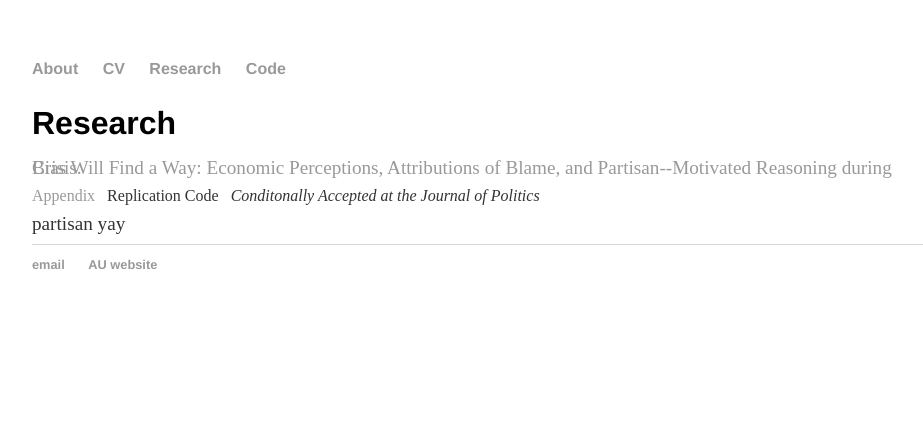
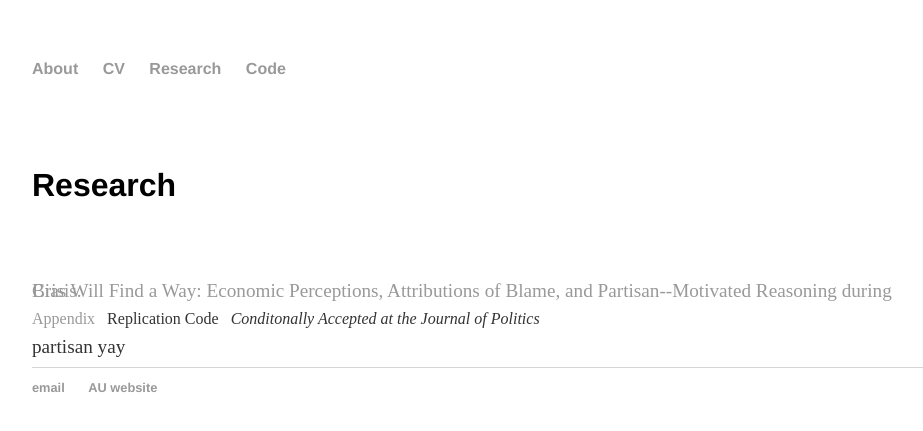
Before and after one commit to mbisgaard/mbisgaard.github.io, a Jekyll site: the page built from research/index.html, in a window 1280 px wide. Shown: the top 431 px of the page, without its empty margins (160-1083 px from the left). Built offline with Jekyll 4.4.1, drawn with Linux system fonts in a browser that asks for light colours.

Commit message:
Update main.css

```diff
--- a/css/main.css
+++ b/css/main.css
@@ -25,6 +25,7 @@ h1 {
 }
 h2 {
     font-size: 2em;
+    line-height: 5em;
     font-family:'Helvetica', 'Arial', 'Sans-Serif';
 }
 
```
